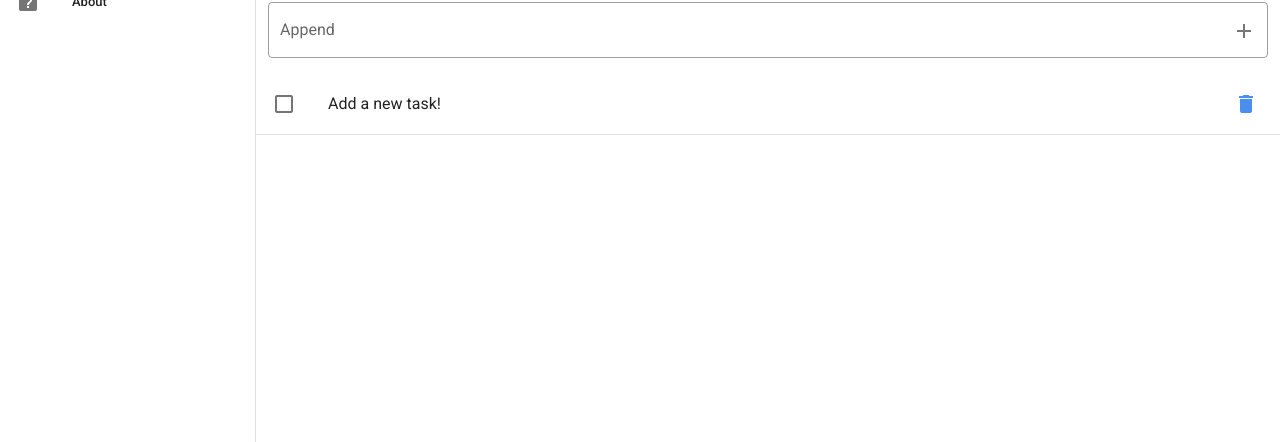
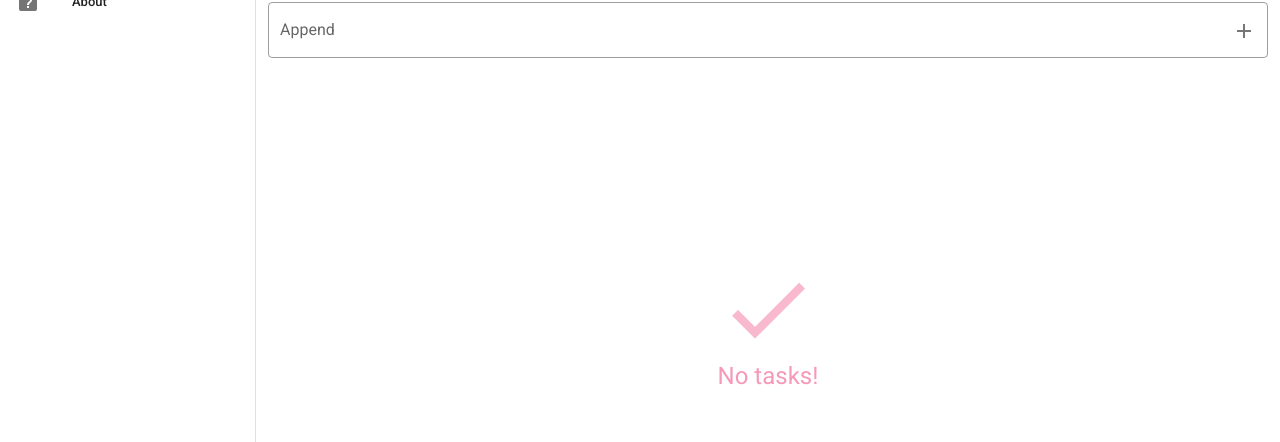
Before and after one commit to cherrie-k/Vue-Mini-Project, a Vue app: page /#/ in a window 1280 px wide. Shown: the part 138-580 px from the top of the page. Built offline with nearby package versions, Linux system fonts and the light colour scheme.

Commit message:
[Feat] task 없는 경우 처리

```diff
--- a/src/views/Todo.vue
+++ b/src/views/Todo.vue
@@ -16,14 +16,16 @@
       hide-details
       clearable
     ></v-text-field>
-    <!--Vuetify 라이브러리에서 제공하는 v-list. flat attribute은 아무런 그림자나 elevation 없음을 의미-->
-    <v-list class="pt-1" flat>
+
+    <!--Vuetify 라이브러리에서 제공하는 v-list. flat attribute은 아무런 그림자나 elevation 없음을 의미.
+    v-list에 v-if="tasks.length"를 더해서 tasks array에 무언가가 있어야지만 v-list를 띄우게 함-->
+    <v-list v-if="tasks.length" class="pt-1" flat>
       <div v-for="task in tasks" :key="task.id">
         <v-list-item
           @click="doneTask(task.id)"
           :class="{
-            'blue lighten-5':
-              task.done /* task.done이 true일 때만 blue property를 가짐*/,
+            'red lighten-5':
+              task.done /* task.done이 true일 때만 red property를 가짐*/,
           }"
         >
           <!--v-slot:default로 컨텐트 분배를 위한 slot 정의함.
@@ -31,7 +33,10 @@
           <template v-slot:default>
             <v-list-item-action>
               <!--:input-value 속성이 true일 때 체크함-->
-              <v-checkbox :input-value="task.done" color="primary"></v-checkbox>
+              <v-checkbox
+                :input-value="task.done"
+                color="red lighten-2"
+              ></v-checkbox>
             </v-list-item-action>
             <v-list-item-content>
               <v-list-item-title
@@ -42,7 +47,7 @@
 
             <v-list-item-action>
               <v-btn @click.stop="deleteTask(task.id)" icon>
-                <v-icon color="primary lighten-1">mdi-delete</v-icon>
+                <v-icon color="red lighten-3">mdi-delete</v-icon>
               </v-btn>
             </v-list-item-action>
           </template>
@@ -50,6 +55,10 @@
         <v-divider></v-divider>
       </div>
     </v-list>
+    <div v-else class="no-task">
+      <v-icon size="100" color="pink lighten-2">mdi-check</v-icon>
+      <div class="text-h5 pink--text">No tasks!</div>
+    </div>
   </div>
 </template>
 
@@ -60,7 +69,13 @@ export default {
   data() {
     return {
       newTaskTitle: "" /* 새로 입력되는 task 값*/,
-      tasks: [{ id: 1, title: "Add a new task!", done: false }],
+      tasks: [
+        /*
+        { id: 1, title: "Add a new task!", done: false },
+        { id: 2, title: "Add a newer task!", done: false },
+        { id: 3, title: "Add a newest task!", done: false },
+        */
+      ],
     };
   },
 
@@ -93,3 +108,13 @@ export default {
   },
 };
 </script>
+
+<style>
+.no-task {
+  position: absolute;
+  left: 50%;
+  top: 50%;
+  transform: translate(-50%, -50%);
+  opacity: 0.45;
+}
+</style>
```
